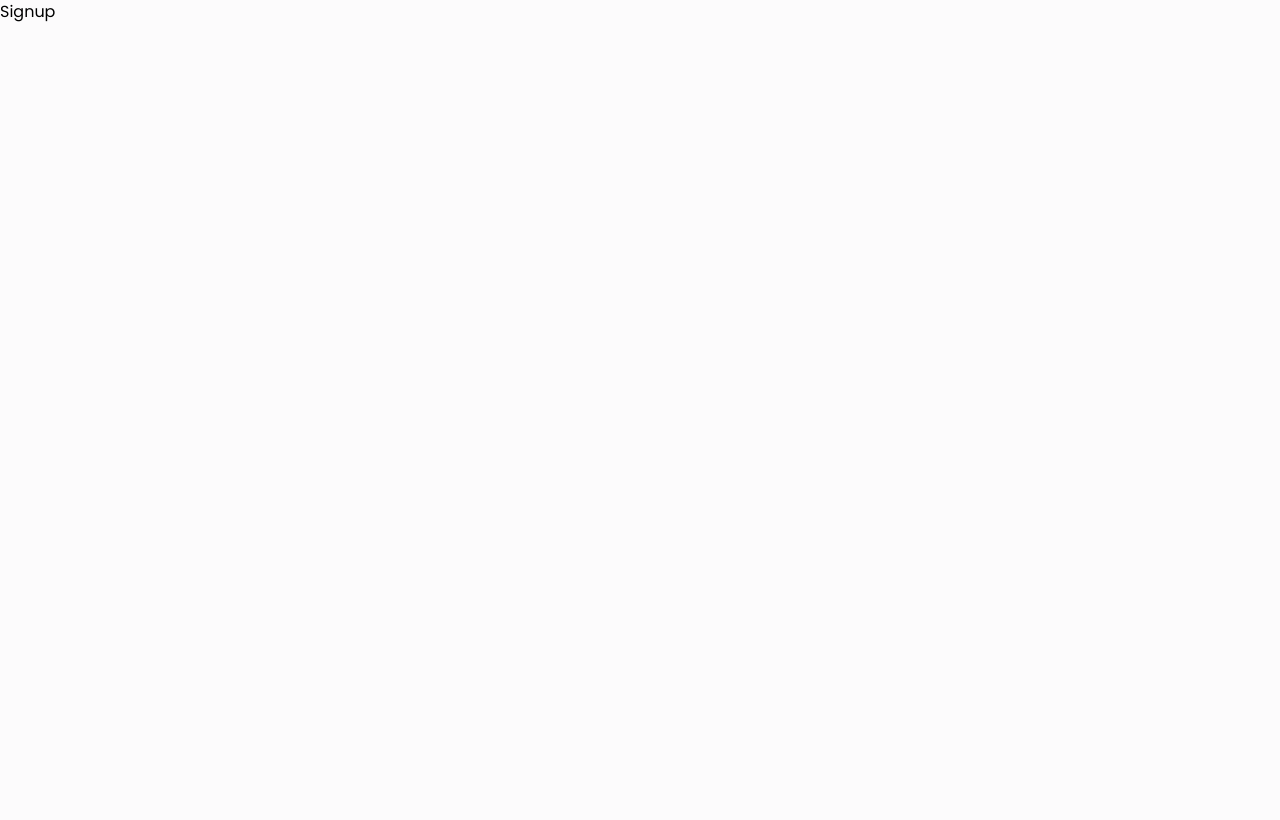
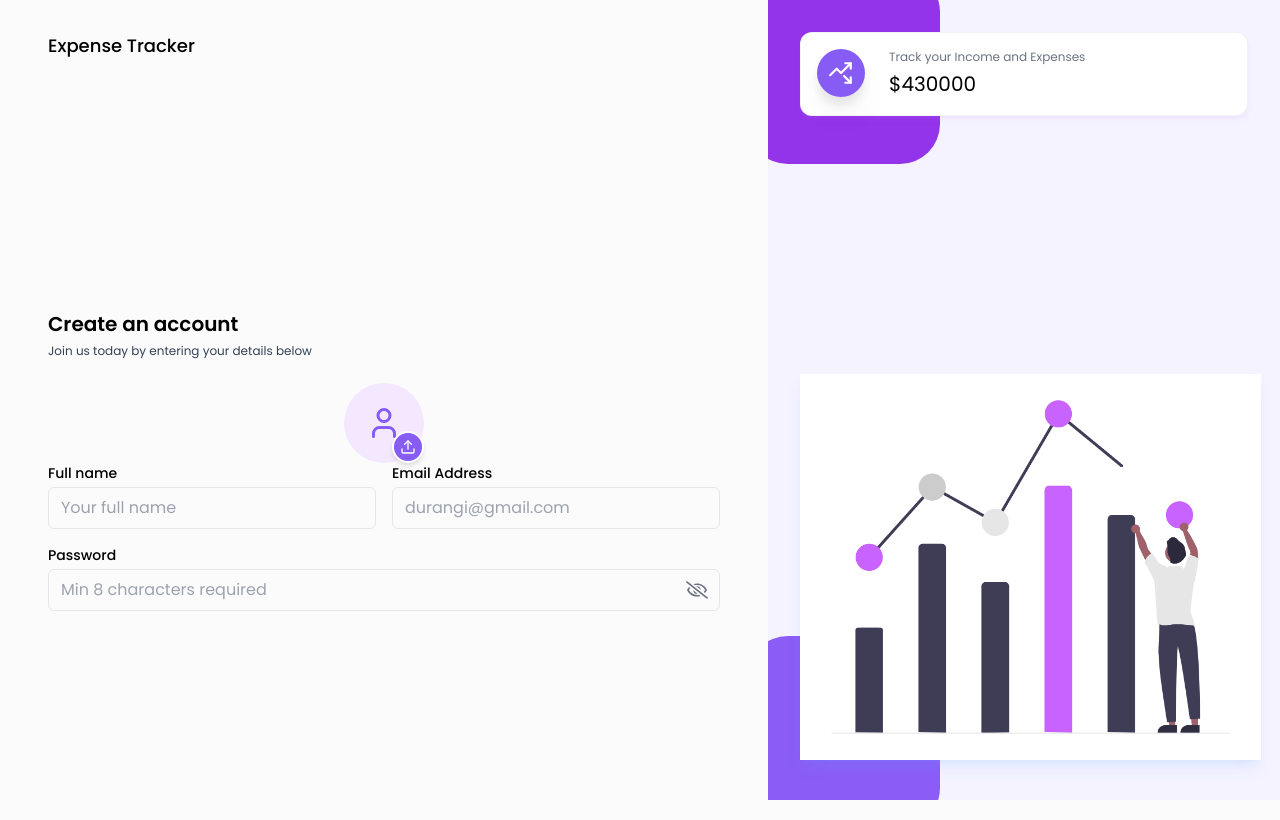
Before and after one commit to duranginethmini/spendy-expenseTracker-frontend, a React (Vite) app in the folder budget-tracker/: page /signup in a window 1280 px wide. Built offline with nearby package versions, Linux system fonts and the light colour scheme.

Commit message:
"signup created "

```diff
--- /dev/null
+++ b/budget-tracker/src/components/inputs/ProfilePhotoSelector.jsx
@@ -0,0 +1,67 @@
+import React, { useRef, useState } from "react";
+import { LuUser, LuUpload, LuTrash } from "react-icons/lu";
+
+const ProfilePhotoSelector = ({ image, setImage }) => {
+    const inputRef = useRef(null);
+    const [previewUrl, setPreviewUrl] = useState(null);
+
+    const handleImageChange = (e) => {
+        const file = e.target.files[0];
+        if (file) {
+            setImage(file);
+            const preview = URL.createObjectURL(file);
+            setPreviewUrl(preview);
+        }
+    };
+
+    const handleRemoveImage = () => {
+        setImage(null);
+        setPreviewUrl(null);
+    };
+
+    const onChooseFile = () => {
+        inputRef.current.click();
+    };
+
+    return (
+        <div className="flex flex-col items-center gap-4">
+            <input
+                type="file"
+                accept="image/*"
+                ref={inputRef}
+                onChange={handleImageChange}
+                className="hidden"
+            />
+
+            {!image ? (
+                <div className="relative w-20 h-20 flex items-center justify-center bg-purple-100 rounded-full">
+                    <LuUser className="text-4xl text-primary" />
+                    <button
+                        type="button"
+                        className="w-8 h-8 flex items-center justify-center bg-primary text-white rounded-full absolute bottom-0 right-0 border-2 border-white shadow-md"
+                        onClick={onChooseFile}
+                    >
+                        <LuUpload className="w-4 h-4" />
+                    </button>
+                </div>
+            ) : (
+                <div className="relative w-20 h-20">
+                    <img
+                        src={previewUrl}
+                        alt="Profile"
+                        className="w-full h-full rounded-full object-cover border"
+                    />
+                    <button
+                        type="button"
+                        className="w-8 h-8 flex items-center justify-center bg-red-500 text-white rounded-full absolute bottom-0 right-0 border-2 border-white shadow-md"
+                        onClick={handleRemoveImage}
+                    >
+                        <LuTrash className="w-4 h-4" />
+                    </button>
+                </div>
+            )}
+        </div>
+    );
+};
+
+export default ProfilePhotoSelector;
--- a/budget-tracker/src/index.css
+++ b/budget-tracker/src/index.css
@@ -17,3 +17,6 @@
 .input-box {
     @apply w-full flex justify-between gap-3 text-sm text-black bg-slate-100 rounded px-4 py-3 mb-4 mt-3 border border-slate-200 outline-none;
 }
+.btn-primary {
+    @apply w-full text-sm font-medium text-white bg-violet-500 shadow-lg shadow-purple-600/5 p-[10px] rounded-md my-1 hover:bg-purple-600/15 hover:text-purple-600;
+}
--- a/budget-tracker/src/pages/auth/Login.jsx
+++ b/budget-tracker/src/pages/auth/Login.jsx
@@ -2,6 +2,7 @@
 import AuthLayout from "../../components/layouts/AuthLayout.jsx";
 import { Link, useNavigate } from "react-router-dom";
 import Input from "../../components/inputs/Input.jsx";
+import {validateEmail} from "../../utils/helpers.js";
 
 const Login = () => {
     const [email, setEmail] = useState("");
@@ -11,6 +12,17 @@
 
     // Handle login
     const handleLogin = async (e) => {
+        e.preventDefault();
+
+        if(!validateEmail(email)) {
+            setError("Please enter a valid email!");
+            return;
+        }
+        if(!password) {
+            setError("Please enter your password!");
+            return;
+        }
+        setError("");
     };
 
     return (
--- a/budget-tracker/src/pages/auth/Signup.jsx
+++ b/budget-tracker/src/pages/auth/Signup.jsx
@@ -1,8 +1,59 @@
-import React from 'react';
+import React, {useState} from 'react';
+import AuthLayout from "../../components/layouts/AuthLayout.jsx";
+import { Link, useNavigate } from "react-router-dom";
+import Input from "../../components/inputs/Input.jsx";
+import {validateEmail} from "../../utils/helpers.js";
+import ProfilePhotoSelector from "../../components/inputs/ProfilePhotoSelector.jsx";
 
 const Signup = () => {
+    const [profilePic, setProfilePic] = useState(null);
+    const [fullName, setFullName] = useState("");
+    const [email, setEmail] = useState("");
+    const [password, setPassword] = useState("");
+    const [error, setError] = useState(null);
+    const navigate = useNavigate();
+
+    const handleSignup = async (e) => {
+
+    }
     return (
-        <div>Signup</div>
+        <AuthLayout>
+            <div className="lg:w-[100%] h-auto md:h-full mt-10 flex flex-col justify-center ">
+                <h3 className="text-xl font-semibold text-black">Create an account</h3>
+                <p className="text-xs text-slate-700 mt-[5px] mb-6">
+                    Join us today by entering your details below
+                </p>
+                <form onSubmit={handleSignup}>
+                    <ProfilePhotoSelector image={profilePic} setImage={setProfilePic} />
+                    <div className="grid grid-cols-1 md:grid-cols-2 gap-4">
+                      <Input
+                          value={fullName}
+                          onChange={({ target }) => setFullName(target.value)}
+                          label="Full name"
+                          placeholder="Your full name"
+                          type="text"
+                          />
+
+                        <Input
+                            value={email}
+                            onChange={({ target }) => setEmail(target.value)}
+                            label="Email Address"
+                            placeholder="durangi@gmail.com"
+                            type="text"
+                        />
+                        <div className="col-span-2">
+                        <Input
+                            value={password}
+                            onChange={({ target }) => setPassword(target.value)}
+                            label="Password"
+                            placeholder="Min 8 characters required"
+                            type="password"
+                        />
+                    </div>
+                    </div>
+                </form>
+            </div>
+        </AuthLayout>
     )
 }
 export default Signup;
--- a/budget-tracker/src/utils/helpers.js
+++ b/budget-tracker/src/utils/helpers.js
@@ -0,0 +1,4 @@
+export const validateEmail = (email) => {
+    const regex = /^[^\s@]+@[^\s@]+\.[^\s@]+$/;
+    return regex.test(email);
+};
```
